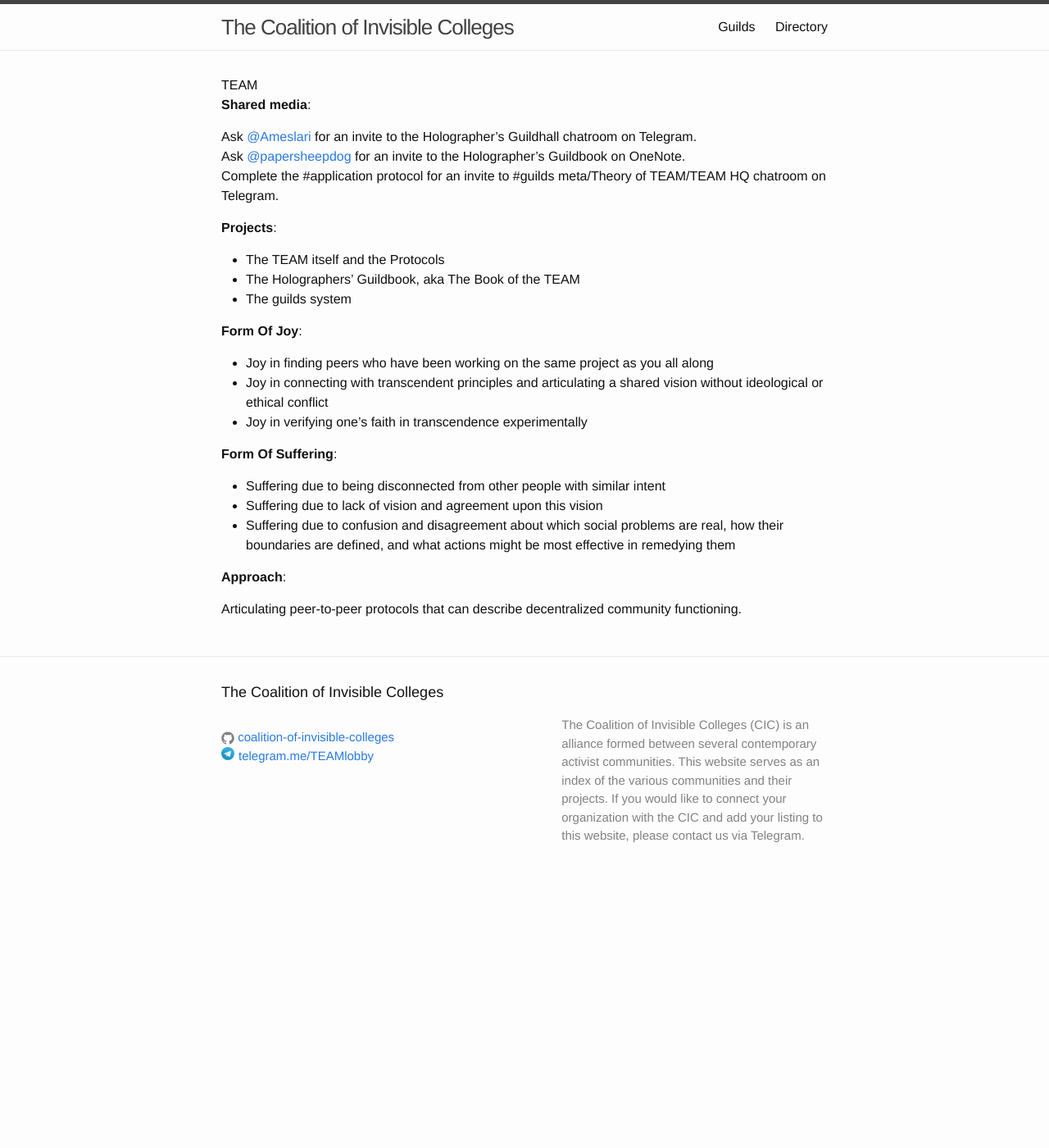
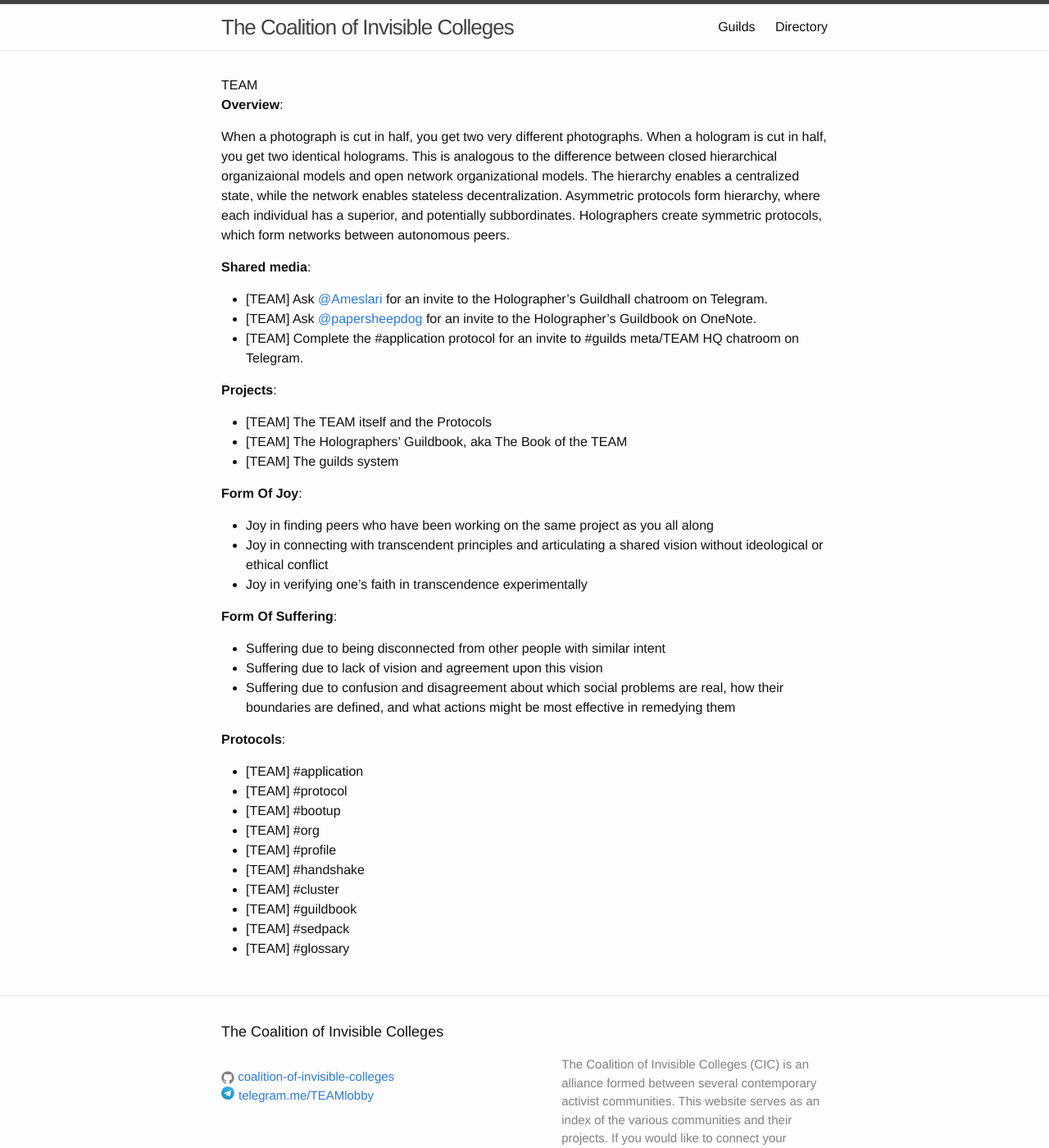
Before and after one commit to coalition-of-invisible-colleges/cic.github.io, a Jekyll site: the page built from orgs/TEAM/team-holographers.md, in a window 1280 px wide and 1400 px high. Shown: the whole window at 82% size. Built offline with Jekyll 4.4.1, drawn with Linux system fonts in a browser that asks for light colours.

Commit message:
updates to holographers-guild

```diff
--- a/orgs/TEAM/team-holographers.md
+++ b/orgs/TEAM/team-holographers.md
@@ -4,17 +4,22 @@ org: TEAM
 guild: holographers
 ---
 
+**Overview**:
+
+When a photograph is cut in half, you get two very different photographs. When a hologram is cut in half, you get two identical holograms. This is analogous to the difference between closed hierarchical organizaional models and open network organizational models. The hierarchy enables a centralized state, while the network enables stateless decentralization. Asymmetric protocols form hierarchy, where each individual has a superior, and potentially subbordinates.
+Holographers create symmetric protocols, which form networks between autonomous peers.
+
 **Shared media**:
 
-Ask [@Ameslari](http://telegram.me/Ameslari) for an invite to the Holographer's Guildhall chatroom on Telegram.
-Ask [@papersheepdog](http://telegram.me/papersheepdog) for an invite to the Holographer's Guildbook on OneNote.
-Complete the #application protocol for an invite to #guilds meta/Theory of TEAM/TEAM HQ chatroom on Telegram.
+ * [TEAM] Ask [@Ameslari](http://telegram.me/Ameslari) for an invite to the Holographer's Guildhall chatroom on Telegram.
+ * [TEAM] Ask [@papersheepdog](http://telegram.me/papersheepdog) for an invite to the Holographer's Guildbook on OneNote.
+ * [TEAM] Complete the #application protocol for an invite to #guilds meta/TEAM HQ chatroom on Telegram.
 
 **Projects**:
 
- * The TEAM itself and the Protocols
- * The Holographers' Guildbook, aka The Book of the TEAM
- * The guilds system
+ * [TEAM] The TEAM itself and the Protocols
+ * [TEAM] The Holographers' Guildbook, aka The Book of the TEAM
+ * [TEAM] The guilds system
 
 **Form Of Joy**:
 
@@ -28,6 +33,15 @@ Complete the #application protocol for an invite to #guilds meta/Theory of TEAM/
  * Suffering due to lack of vision and agreement upon this vision
  * Suffering due to confusion and disagreement about which social problems are real, how their boundaries are defined, and what actions might be most effective in remedying them
 
-**Approach**:
+**Protocols**:
 
-Articulating peer-to-peer protocols that can describe decentralized community functioning.
+ * [TEAM] #application
+ * [TEAM] #protocol
+ * [TEAM] #bootup
+ * [TEAM] #org
+ * [TEAM] #profile
+ * [TEAM] #handshake
+ * [TEAM] #cluster
+ * [TEAM] #guildbook
+ * [TEAM] #sedpack
+ * [TEAM] #glossary
```
